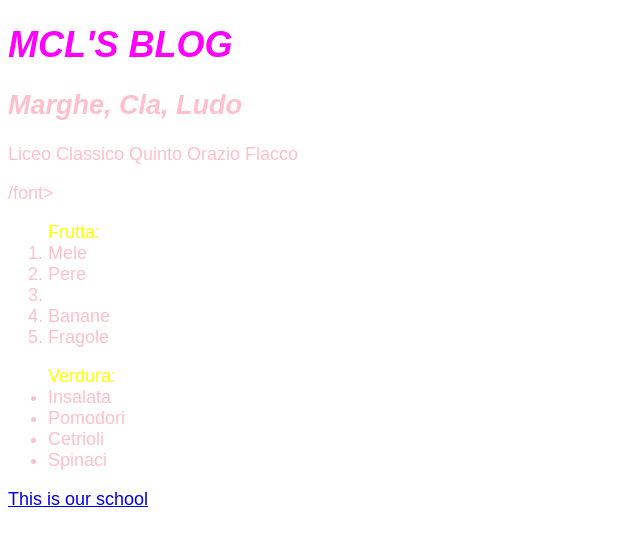
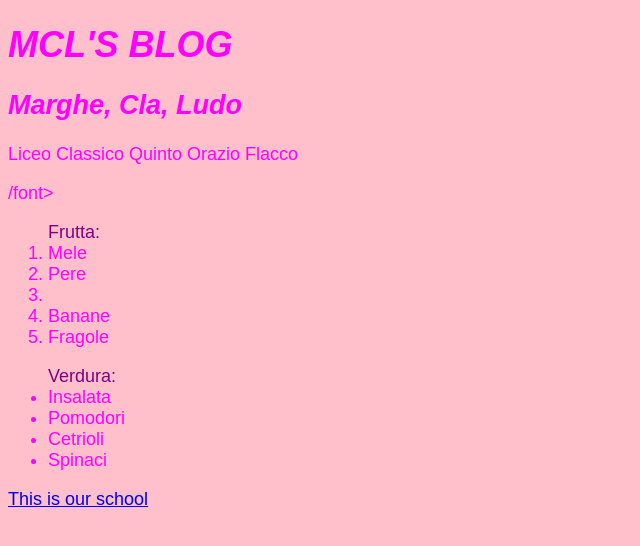
Before and after one commit to claludomarghe/claludomarghe.github.io, a plain HTML site: page index.html in a window 1280 px wide. Shown: the whole page, without its empty margins (0-640 px from the left). Drawn offline with Linux system fonts and the light colour scheme.

Commit message:
Update index.html

```diff
--- a/index.html
+++ b/index.html
@@ -2,24 +2,25 @@
 <html>
   <head>
     <title>Informatic Class</title>
+    <body bgcolor="pink">
       <font face="arial" size="+1" color="FUCHSIA">
         <h1><I> MCL'S BLOG </I></h1></font>
-        <font face="arial" size="+1" color="pink">
+        <font face="arial" size="+1" color="fuchsia">
         <h2><I>Marghe, Cla, Ludo</I></h2>
         <p>Liceo Classico Quinto Orazio Flacco</p>/font>
            <ol>
-             <font face="arial" color="yellow">
+             <font face="arial" color="purple">
                Frutta:
              </font>
              <font face="arial">
                <li>Mele</li>
                <li>Pere<li>
-                <li> Banane</li>
+              <li> Banane</li>
                <li>Fragole</li>
              </font>
            </ol>
            <ul>
-             <font face="arial" color="yellow">
+             <font face="arial" color="purple">
                Verdura:
              </font>
              <font face="arial">
```
